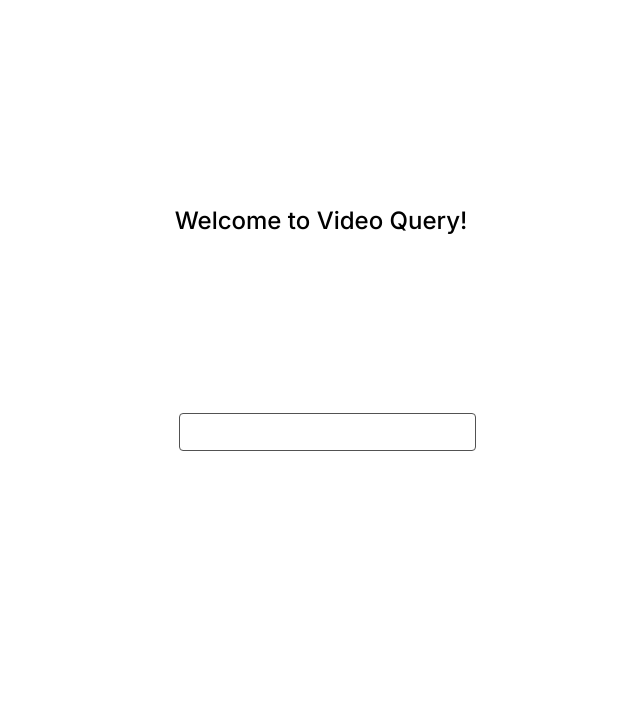
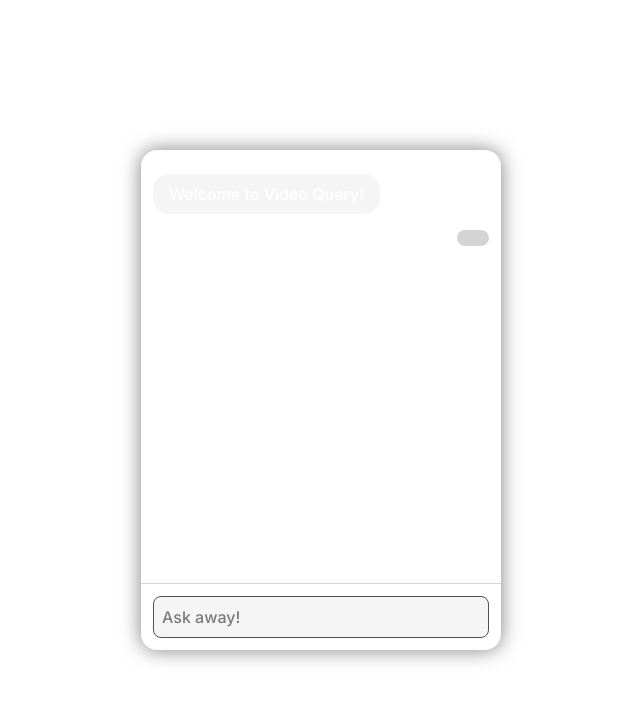
Before and after one commit to gauravd12345/video_query, a React (Vite) app in the folder video_query/: page / in a window 1280 px wide. Shown: the top 702 px of the page, without its empty margins (319-959 px from the left). Built offline with nearby package versions, Linux system fonts and the light colour scheme.

Commit message:
added textbox design and typing

```diff
--- a/video_query/content.js
+++ b/video_query/content.js
@@ -4,13 +4,11 @@ const iframe = document.createElement("iframe");
 // Use chrome API for cross-browser compatibility
 const runtime = typeof browser !== 'undefined' ? browser : chrome;
 iframe.src = runtime.runtime.getURL("dist/index.html");
-iframe.style.width = "400px";
-iframe.style.height = "300px";
+iframe.style.width = "360px";
+iframe.style.height = "400px";
 iframe.style.position = "fixed";
 iframe.style.bottom = "20px";
 iframe.style.right = "20px";
-iframe.style.border = "2px solid white";
-iframe.style.zIndex = "999999";
 iframe.style.borderRadius = "12px";
 iframe.sandbox = "allow-scripts allow-same-origin";
 document.body.appendChild(iframe);
--- a/video_query/src/components/ChatInterface.jsx
+++ b/video_query/src/components/ChatInterface.jsx
@@ -1,24 +1,29 @@
 import { useState } from "react"
+import UserText from "./UserText"
 
 const ChatInterface = () => {
   const [text, setText] = useState("")
 
   return (
-    <div className="bg-white dark:bg-neutral-800 px-4 py-2 m-0">
-    <div className="font-inter text-lg bg-white dark:bg-neutral-800">
-        <div class="text-center text-2xl font-medium dark:text-white text-black p-4">
-            Welcome to Video Query!
-        </div>
+    <div className="font-inter w-[360px] h-[500px] box-border overflow-hidden flex flex-col bg-white dark:bg-neutral-800 rounded-2xl shadow-[0_0_20px_rgba(0,0,0,0.5)]">
+      <div className="text-center text-2xl font-medium dark:text-white text-black p-3">
 
-        <div>
-            <input type="text" placeholder="Ask away!" value={text} onChange={e => {setText(e.target.value)}}
-            className="my-40 mx-14 max-w-3/4 dark:bg-neutral-700 p-1 px-3 w-full rounded text-white border border-neutral-600"
-            />
-        </div>
+      </div>
 
+      <div className="flex-grow overflow-y-auto px-3">
+        <UserText userText={text}/>
+      </div>
 
+      <div className="p-3 border-t border-neutral-300 dark:border-neutral-700">
+        <input
+          type="text"
+          placeholder="Ask away!"
+          value={text}
+          onChange={e => setText(e.target.value)}
+          className="w-full p-2 rounded-lg dark:bg-neutral-700 bg-neutral-100 text-black dark:text-white border border-neutral-600 focus:outline-none"
+        />
+      </div>
     </div>
-  </div>
   )
 }
 
--- /dev/null
+++ b/video_query/src/components/UserText.jsx
@@ -0,0 +1,14 @@
+const UserText = ({userText}) => {
+  return (
+    <div className="flex flex-col items-end space-y-4">
+      <div className="text-left self-start bg-neutral-100 dark:bg-neutral-200 text-white dark:text-black px-4 py-2 max-w-[75%] rounded-2xl break-words">
+        Welcome to Video Query!
+      </div>
+      <div className="text-left self-end bg-neutral-300 dark:bg-neutral-700 text-black dark:text-white px-4 py-2 max-w-[75%] rounded-2xl break-words">
+        {userText}
+      </div>
+    </div>
+  )
+}
+
+export default UserText
```
